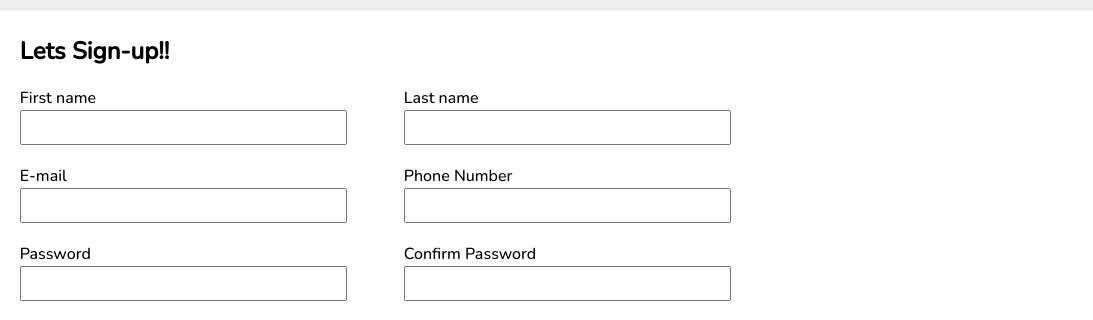
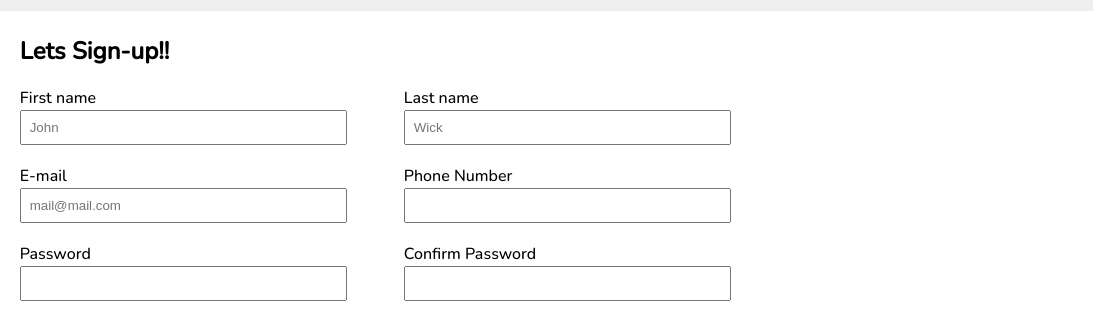
Before and after one commit to Lousio-n/SignUpForm, a plain HTML site: page index.html in a window 1280 px wide. Shown: the part 267-587 px from the top of the page, 187-1280 px from the left. Drawn offline with nearby package versions, Linux system fonts and the light colour scheme.

Commit message:
add placeholders for inputs

```diff
--- a/index.html
+++ b/index.html
@@ -26,15 +26,15 @@
           <fieldset>
             <div class="input-container">
               <label for="first-name">First name</label>
-              <input type="text" name="first-name" id="first-name" required>
+              <input type="text" name="first-name" id="first-name" required placeholder="John">
             </div>
             <div class="input-container">
               <label for="last-name">Last name</label>
-              <input type="text" name="last-name" id="last-name" required>
+              <input type="text" name="last-name" id="last-name" required placeholder="Wick">
             </div>
             <div class="input-container">
               <label for="email">E-mail</label>
-              <input type="email" name="email" id="email" required>
+              <input type="email" name="email" id="email" required placeholder="mail@mail.com">
             </div>
             <div class="input-container">
               <label for="phone-number">Phone Number</label>
```
